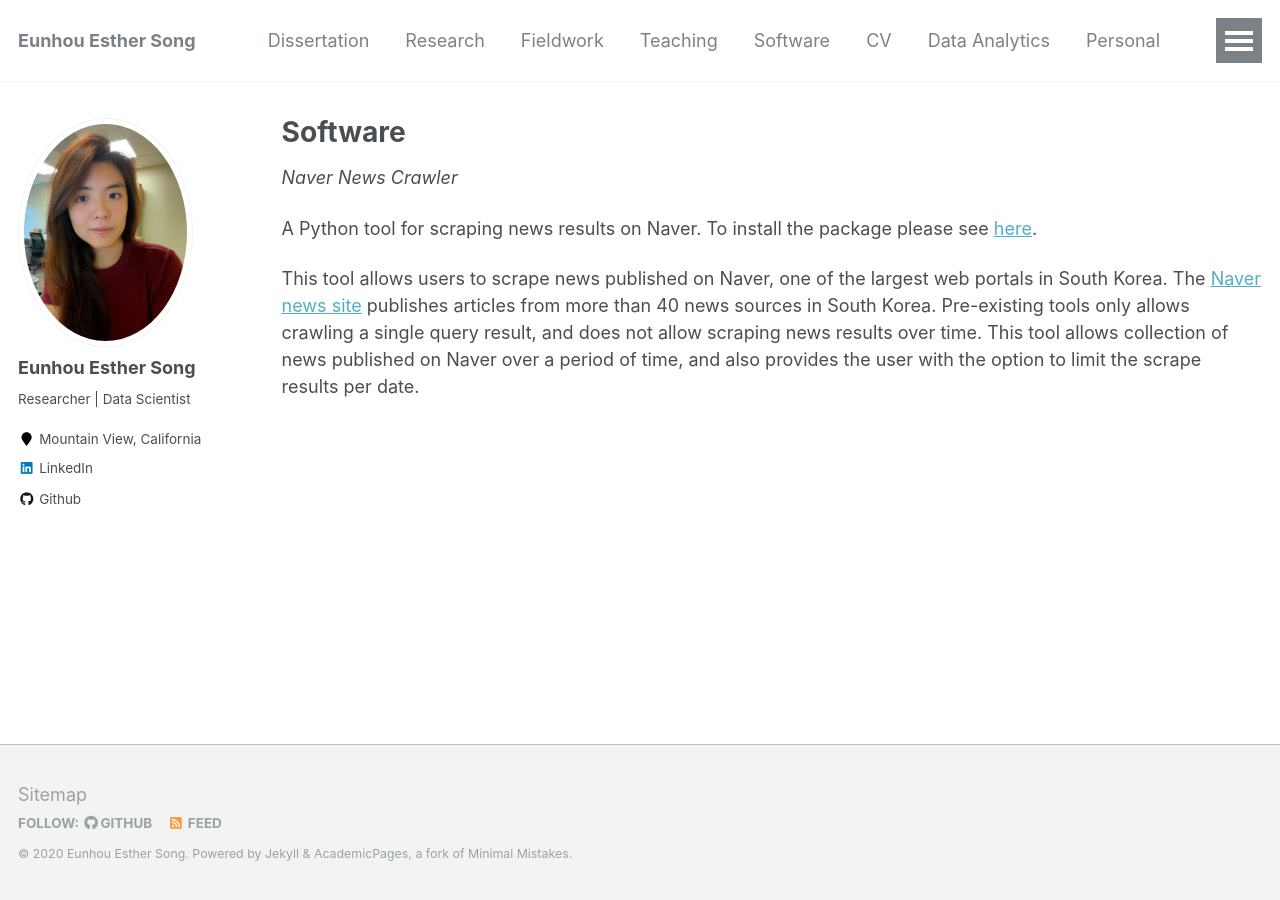
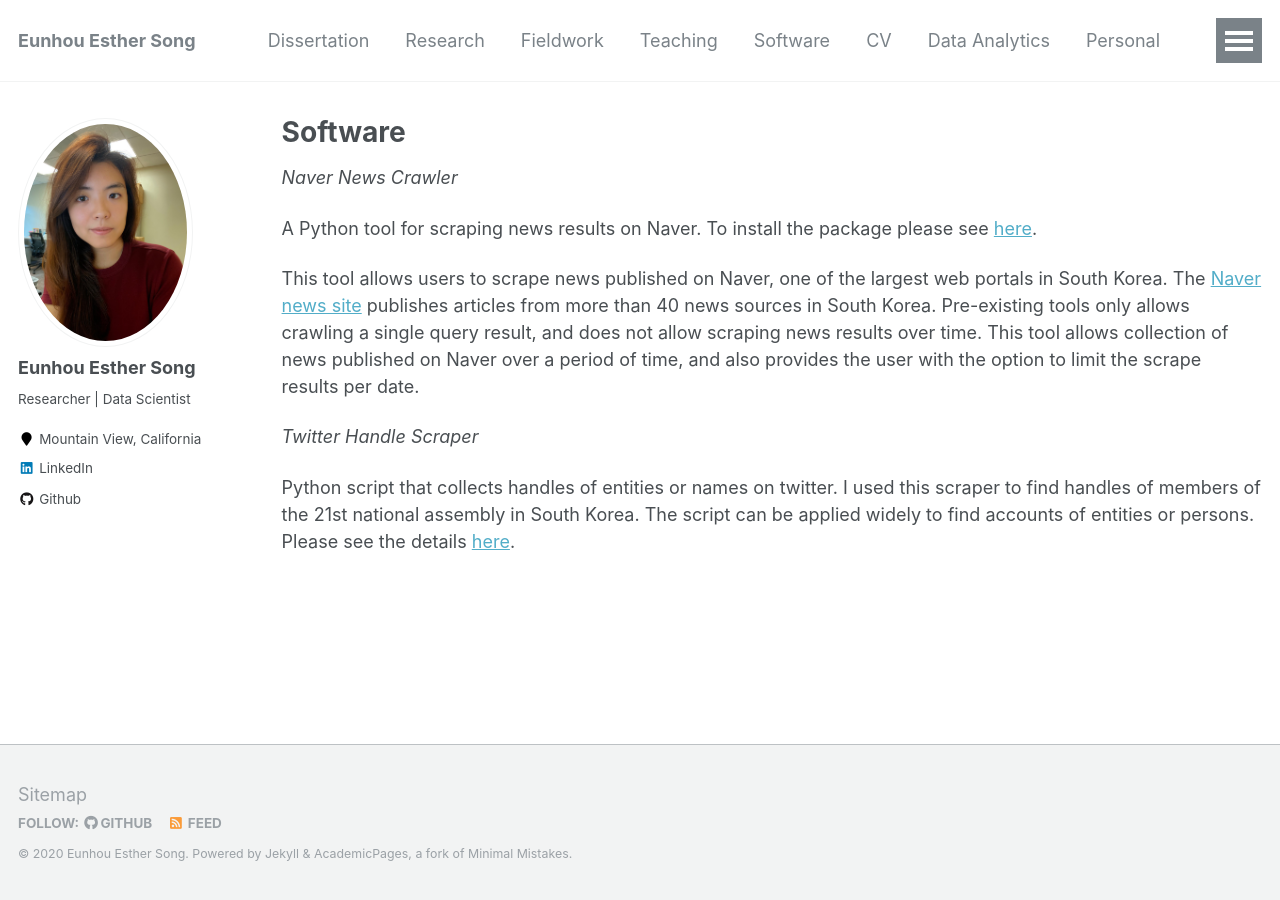
Before and after one commit to ehsong/ehsong.github.io, a Jekyll site: the page built from _pages/software.md, in a window 1280 px wide. Built offline with Jekyll 4.4.1, drawn with Linux system fonts in a browser that asks for light colours.

Commit message:
Update software.md

```diff
--- a/_pages/software.md
+++ b/_pages/software.md
@@ -12,3 +12,7 @@
 A Python tool for scraping news results on Naver. To install the package please see [here](https://pypi.org/project/navernewscrawler/).
 
 This tool allows users to scrape news published on Naver, one of the largest web portals in South Korea. The [Naver news site](https://news.naver.com) publishes articles from more than 40 news sources in South Korea. Pre-existing tools only allows crawling a single query result, and does not allow scraping news results over time. This tool allows collection of news published on Naver over a period of time, and also provides the user with the option to limit the scrape results per date.
+
+*Twitter Handle Scraper*
+
+Python script that collects handles of entities or names on twitter. I used this scraper to find handles of members of the 21st national assembly in South Korea. The script can be applied widely to find accounts of entities or persons. Please see the details [here](https://github.com/ehsong/twitter-handle-scraper).
```
